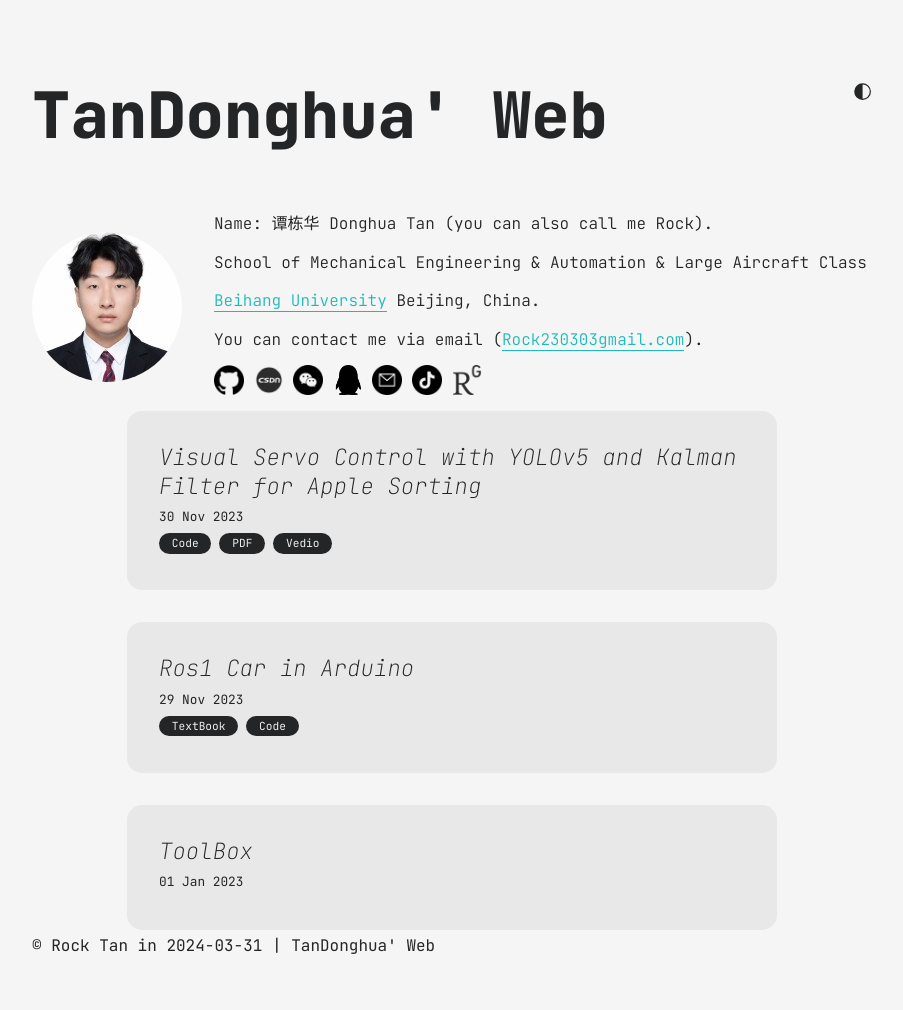
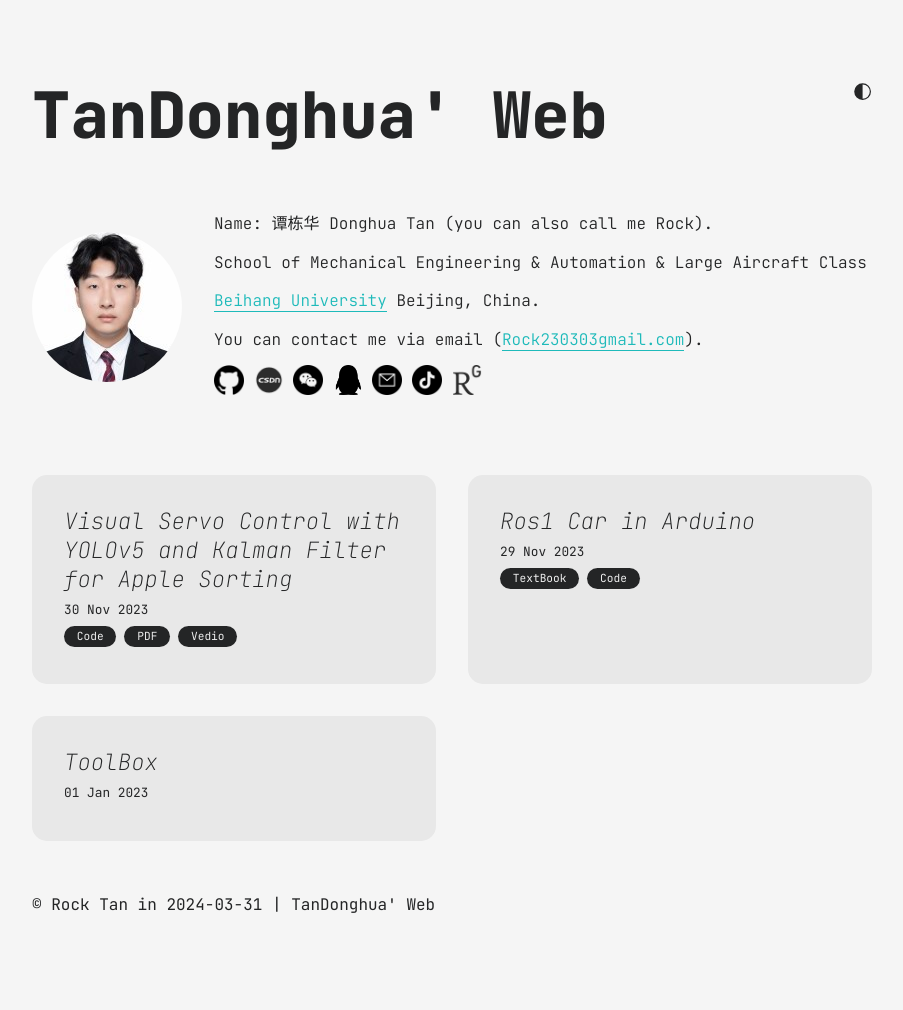
Before and after one commit to Rock230303/Rock230303.github.io, a Jekyll site: the page built from index.md, in a window 1280 px wide. Shown: the whole page, without its empty margins (188-1091 px from the left). Built offline with Jekyll 4.4.1, drawn with Linux system fonts in a browser that asks for light colours; after the commit the page ends 969 px from its top, so only the background shows below that.

Commit message:
Update blog.css

```diff
--- a/assets/css/blog.css
+++ b/assets/css/blog.css
@@ -112,17 +112,21 @@ main {
 /* article section */
 
 .articles {
-  display: grid;
-  row-gap: 2rem;
+  display: flex;
+  flex-wrap: wrap; /* 允许子项换行 */
+  justify-content: space-between; /* 在主轴上分配空间 */
+  row-gap: 2rem; /* 设置行之间的间隙 */
   margin: 4rem 0 3rem 0;
-  max-width: 650px;
-  margin: 0 auto;
 }
+
 .articles .article {
+  flex: 0 0 calc(50% - 1rem); /* 设置每个article占据的空间，减去一半的间隙 */
+  max-width: calc(50% - 1rem); /* 最大宽度也设置为50%减去间隙 */
   padding: 2rem;
   background: var(--gray-3);
   border-radius: 15px;
   transition: all 0.2s ease-in-out;
+  box-sizing: border-box; /* 确保padding和border不会增加元素的总宽度 */
 }
 .articles .article .article-title,
 .articles .article .article-title a {
```
